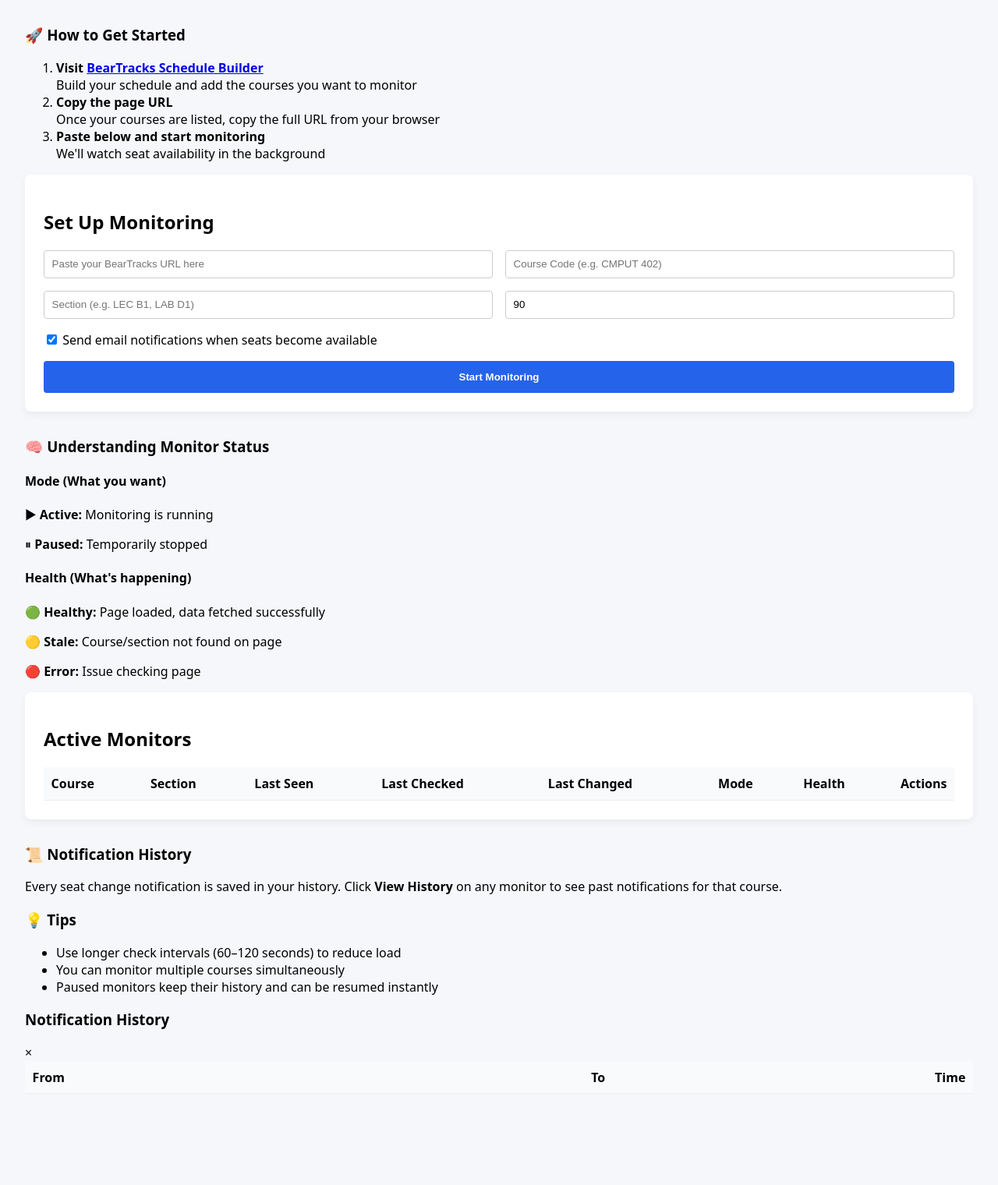
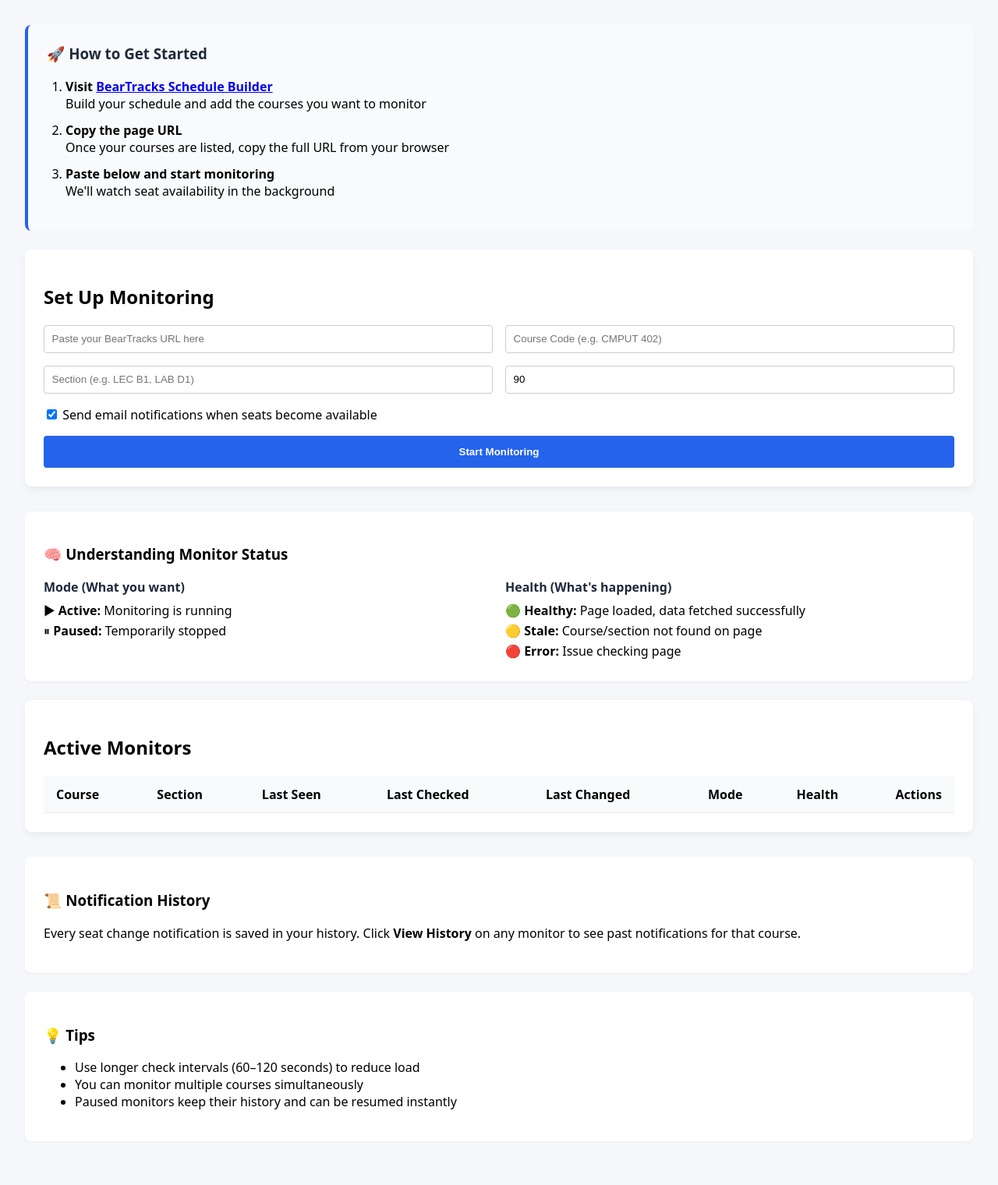
Before and after one commit to Roshan1299/Course-Availability-Tracker, a FastAPI app: page / in a window 1280 px wide. Shown: the part 113-1633 px from the top of the page at 78% size. Before the commit the page ends 1501 px from the top, so only its background shows below. Run offline with FastAPI, Linux system fonts and the light colour scheme; data that the repository does not hold is empty; parts of the project's set-up code (start-up, migrations or seed data) failed here and were passed over.

Commit message:
feat(ui): implement structured dashboard layout and semantic status styling

```diff
--- a/src/ui/static/styles.css
+++ b/src/ui/static/styles.css
@@ -55,7 +55,7 @@
 }
 
 th, td {
-  padding: 0.6rem;
+  padding: 0.8rem 1rem;
   border-bottom: 1px solid #eee;
   text-align: left;
   white-space: nowrap; /* Prevent text wrapping in table cells */
@@ -71,19 +71,223 @@
   width: 1%;
 }
 
+.onboarding {
+  background: #f8fafc;
+  padding: 1.5rem;
+  border-radius: 8px;
+  margin-bottom: 1.5rem;
+  border-left: 4px solid #2563eb;
+}
+
+.onboarding h3 {
+  margin-top: 0;
+  color: #1e293b;
+}
+
+.onboarding ol {
+  padding-left: 1.5rem;
+}
+
+.onboarding li {
+  margin-bottom: 0.75rem;
+}
+
+.info-section {
+  background: white;
+  padding: 1.5rem;
+  border-radius: 8px;
+  margin-bottom: 1.5rem;
+  box-shadow: 0 1px 3px rgba(0,0,0,0.05);
+}
+
+.status-grid {
+  display: grid;
+  grid-template-columns: 1fr 1fr;
+  gap: 1rem;
+}
+
+@media (max-width: 768px) {
+  .status-grid {
+    grid-template-columns: 1fr;
+  }
+
+  .onboarding {
+    padding: 1rem;
+  }
+
+  .info-section {
+    padding: 1rem;
+  }
+}
+
+.status-item h4 {
+  margin-top: 0;
+  margin-bottom: 0.5rem;
+  color: #1e293b;
+}
+
+.status-item p {
+  margin: 0.25rem 0;
+}
+
 .status {
   font-weight: bold;
+  padding: 0.2rem 0.4rem;
+  border-radius: 4px;
+  text-transform: uppercase;
+  font-size: 0.8rem;
 }
 
-.running {
-  color: green;
+.active {
+  background-color: #dcfce7;
+  color: #166534;
 }
 
-.stop-btn {
+.paused {
+  background-color: #fef3c7;
+  color: #92400e;
+}
+
+.stopped {
+  background-color: #fee2e2;
+  color: #b91c1c;
+}
+
+.healthy {
+  background-color: #dcfce7;
+  color: #166534;
+}
+
+.stale {
+  background-color: #fef3c7;
+  color: #92400e;
+}
+
+.error {
+  background-color: #fee2e2;
+  color: #b91c1c;
+}
+
+.actions {
+  display: flex;
+  gap: 0.5rem;
+  flex-wrap: wrap;
+}
+
+.actions button {
+  padding: 0.4rem 0.6rem;
+  border: none;
+  border-radius: 4px;
+  cursor: pointer;
+  font-size: 0.75rem;
+  min-width: fit-content;
+}
+
+.actions .pause-btn {
+  background: #f59e0b;
+  color: white;
+}
+
+.actions .resume-btn {
+  background: #10b981;
+  color: white;
+}
+
+.actions .stop-btn {
   background: #ef4444;
   color: white;
-  border: none;
-  padding: 0.4rem 0.6rem;
-  border-radius: 4px;
+}
+
+/* Notification history table */
+#notifications-table {
+  width: 100%;
+  border-collapse: collapse;
+  table-layout: auto;
+}
+
+#notifications-table th,
+#notifications-table td {
+  padding: 0.6rem;
+  border-bottom: 1px solid #eee;
+  text-align: left;
+}
+
+#notifications-table th {
+  background-color: #f8fafc;
+  font-weight: 600;
+}
+
+#notifications-table td {
+  white-space: nowrap;
+}
+
+/* Modal styles */
+.modal {
+  display: none;
+  position: fixed;
+  z-index: 1000;
+  left: 0;
+  top: 0;
+  width: 100%;
+  height: 100%;
+  background-color: rgba(0,0,0,0.5);
+}
+
+.modal-content {
+  background-color: white;
+  margin: 5% auto;
+  padding: 0;
+  border-radius: 8px;
+  width: 80%;
+  max-width: 700px;
+  max-height: 80vh;
+  overflow: auto;
+}
+
+.modal-header {
+  padding: 1rem;
+  border-bottom: 1px solid #eee;
+  display: flex;
+  justify-content: space-between;
+  align-items: center;
+}
+
+.modal-header h3 {
+  margin: 0;
+}
+
+.close {
+  font-size: 1.5rem;
+  font-weight: bold;
   cursor: pointer;
+  color: #aaa;
 }
+
+.close:hover {
+  color: #000;
+}
+
+.modal-body {
+  padding: 1rem;
+}
+
+#history-table {
+  width: 100%;
+  border-collapse: collapse;
+}
+
+#history-table th,
+#history-table td {
+  padding: 0.8rem 1rem;
+  border-bottom: 1px solid #eee;
+  text-align: left;
+}
+
+#history-table th {
+  background-color: #f8fafc;
+  font-weight: 600;
+}
+
+#history-table tr:hover {
+  background-color: #f8fafc;
+}
```
